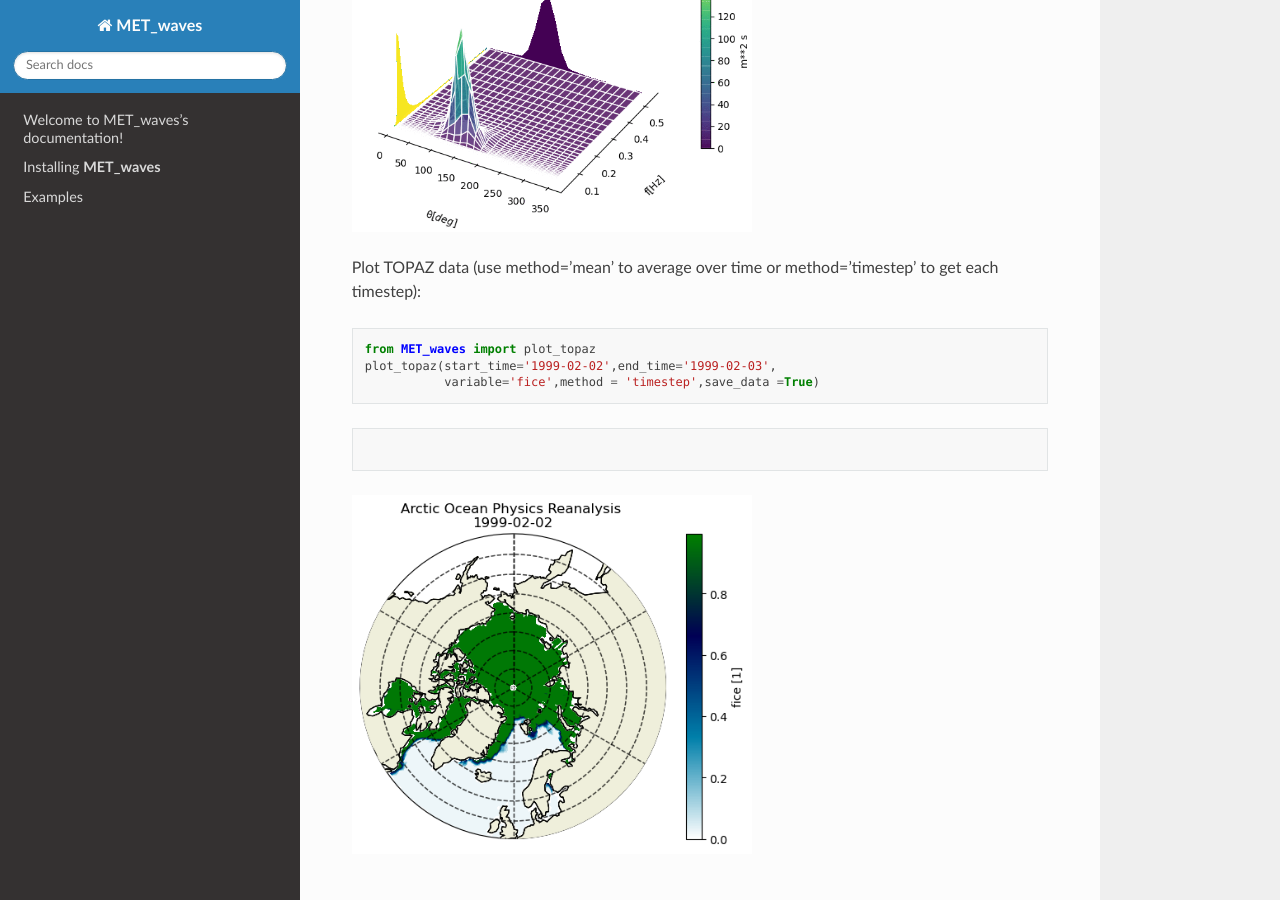
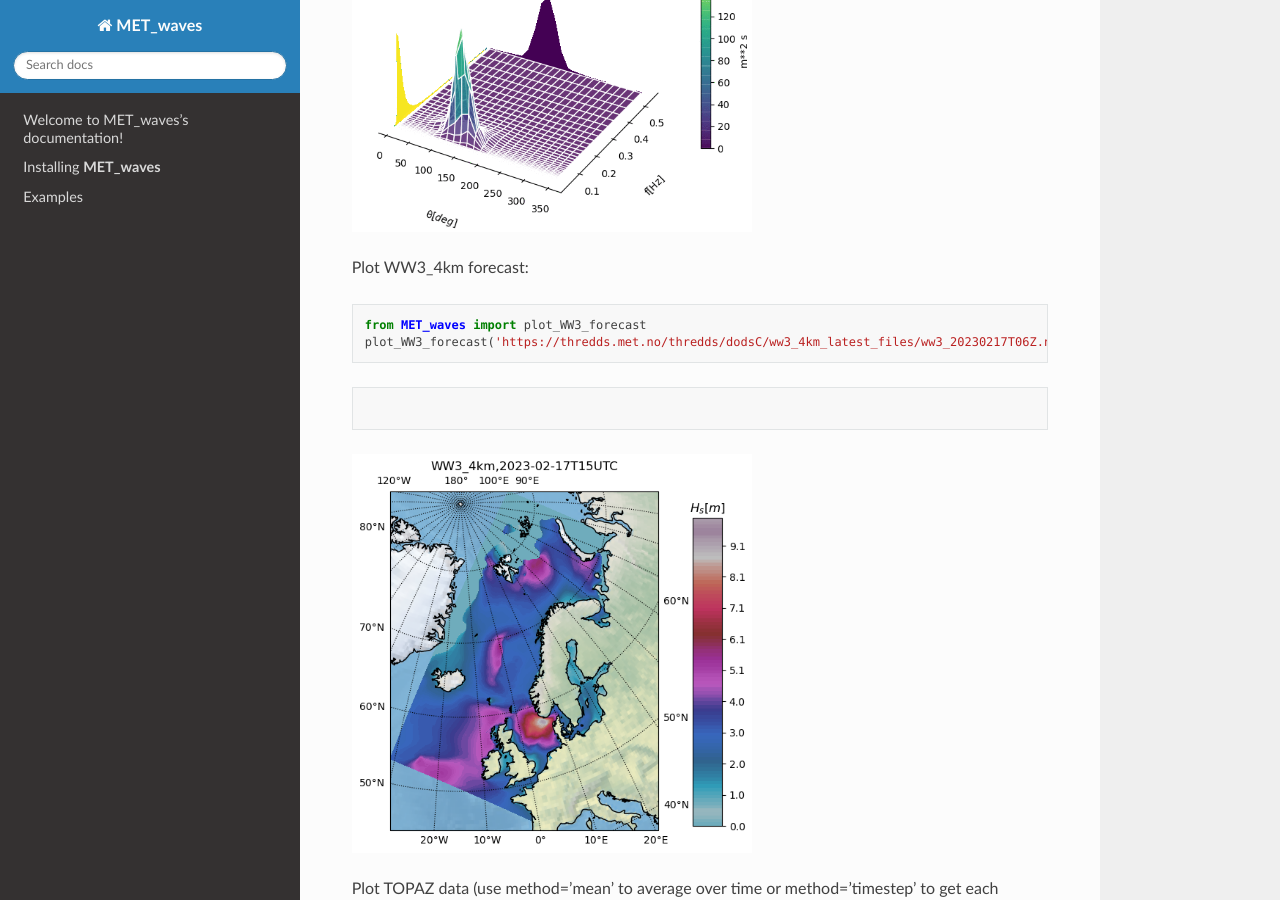
Before and after one commit to MET-OM/MET_waves, a Sphinx documentation site: the page built from docs/index.rst, in a window 1280 px wide and 900 px high, scrolled down 3630 px. Built offline with Sphinx 7.4.7 and the Read the Docs theme 2.0.0, drawn with Linux system fonts in a browser that asks for light colours.

Commit message:
Update index.rst

```diff
--- a/docs/index.rst
+++ b/docs/index.rst
@@ -91,6 +91,16 @@ Plot 2D spectra of a NORA3(product='SPEC_NORA3')/WW3(product='SPEC_WW3') grid po
 .. image:: spec_nora3.png
   :width: 400
 
+Plot WW3_4km forecast::
+
+   from MET_waves import plot_WW3_forecast
+   plot_WW3_forecast('https://thredds.met.no/thredds/dodsC/ww3_4km_latest_files/ww3_20230217T06Z.nc')
+.. code-block:: rst
+
+.. image:: 2023-02-17T15_Hs.png
+  :width: 400
+
+
 Plot TOPAZ data (use method='mean' to average over time or method='timestep' to get each timestep)::
 
    from MET_waves import plot_topaz
```
